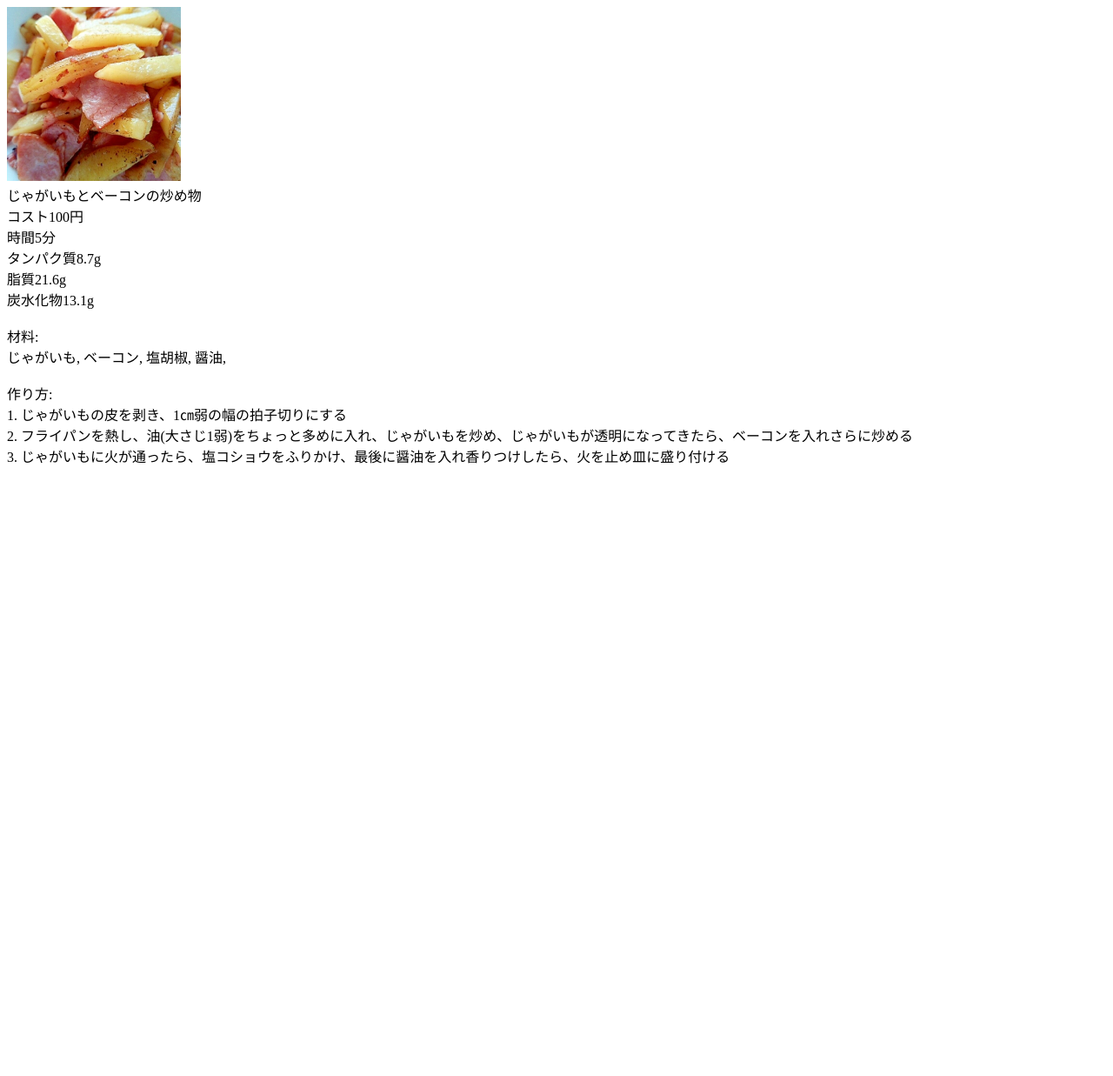
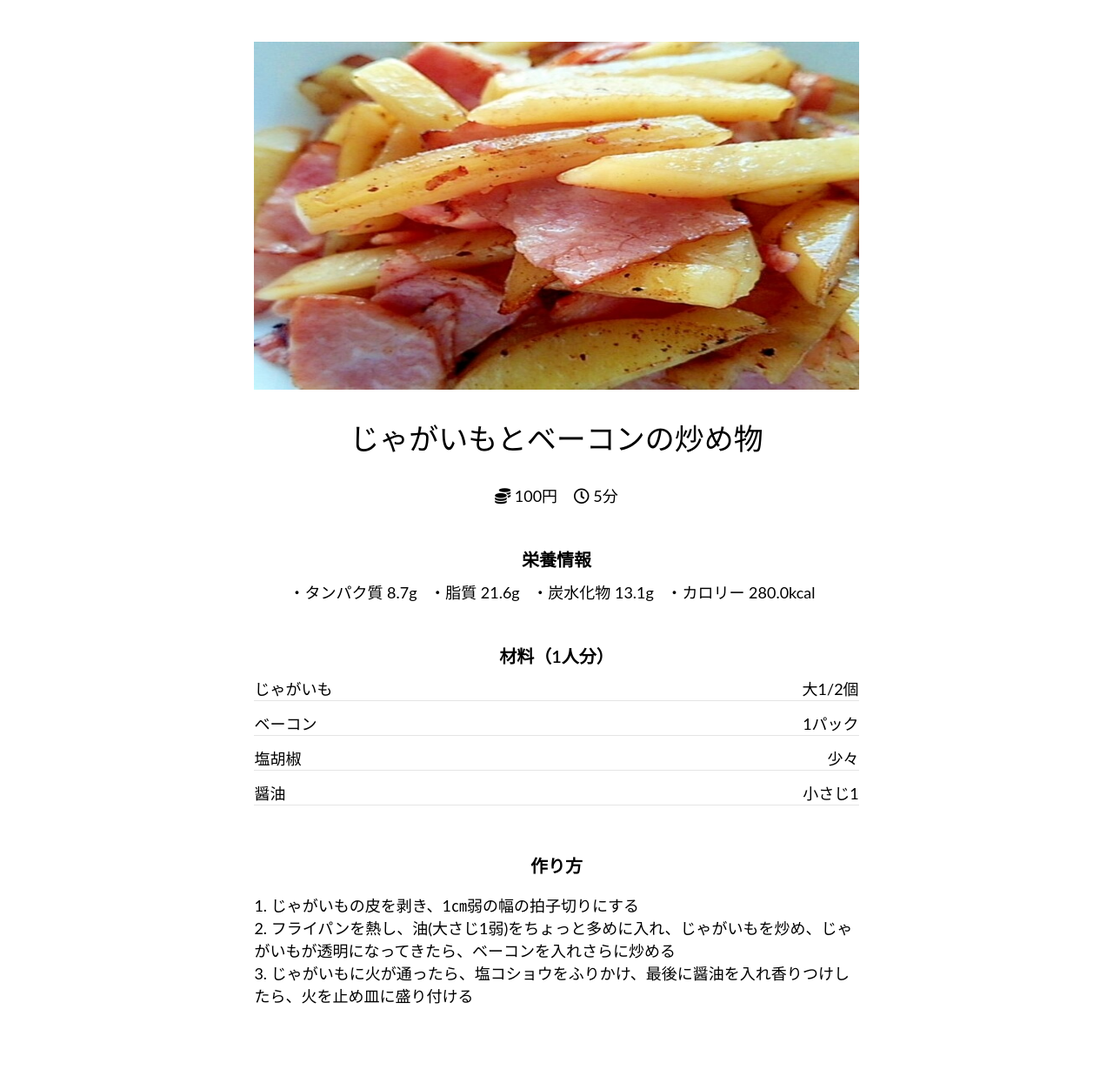
Before and after one commit to peko-29/recipe, a Django app: page /detail/5/ in a window 1280 px wide. Shown: the whole page at 87% size. Before the commit the page ends 533 px from the top, so only its background shows below. Run offline with Django 3.2, Linux system fonts and the light colour scheme; data comes from the database, SQL or seed files in the repository.

Commit message:
詳細画面のレイアウト

```diff
--- a/recipe/templates/recipe/detail.html
+++ b/recipe/templates/recipe/detail.html
@@ -3,53 +3,157 @@
     <head>
         <meta charset="UTF-8">
         <meta http-equiv="X-UA-Compatible" content="IE=edge">
-        <meta name="viewport" content="width=device-width, initial-scale=1.0">
+        <meta name="viewport" content="width=device-width,initial-scale=1.0">
+        <link rel="stylesheet" href="https://use.fontawesome.com/releases/v5.15.4/css/all.css" integrity="sha384-DyZ88mC6Up2uqS4h/KRgHuoeGwBcD4Ng9SiP4dIRy0EXTlnuz47vAwmeGwVChigm" crossorigin="anonymous">
         <title>{{ menus.name }}</title>
+
+        <style type="text/css">
+        @media screen and (max-width: 500px) {
+        body
+        {
+            font-size: 14px!important;
+        }
+        .main
+        {
+            padding-top:20px!important;
+            width:90%!important;
+            text-align:left;
+        }
+        .menu_name {
+            font-size:26px!important;
+        }
+        /*.howto_make{*/
+        /*    padding-top:10px;*/
+        /*}*/
+        .materials{
+            padding-top:14px;
+        }
+        .nutrition_info{
+            padding-top:14px;
+        }
+
+
+
+        }
+
+        body{
+            height:100%;
+            font-size: 18px;
+            font-weight: 400;
+            font-family: 'Lato', 'Noto Sans Japanese', sans-serif;
+            text-align:center;
+        }
+        .main{
+            padding-top:40px;
+            width:55%;
+            margin:0 auto 80px auto;
+        }
+
+        .menu_img{
+            height:400px;
+            width:100%;
+        }
+
+        .sub_title{
+            margin-bottom: 10px;
+            font-size: 20px;
+            font-weight: 600;
+        }
+
+        .menu_name{
+            font-size:34px;
+            font-weight: 400;
+            line-height: 1.4;
+        }
+        .fa-clock{
+            padding-left:14px;
+        }
+
+        .nutrition_info{
+            padding-top:26px;
+        }
+
+        .nut{
+            padding-right:10px;
+        }
+
+        .howto_make p{
+            text-align:left;
+        }
+
+        .material_name {
+            float:left;
+            clear: left;
+
+        }
+
+        .material_amount{
+            float:right;
+        }
+
+        .howto_make {
+            clear: left;
+        }
+
+        .material_detail{
+            border-bottom: #e5e5e5 solid 1px;
+            padding-bottom:5px;
+            margin-bottom:12px;
+        }
+        .materials{
+            padding-top:26px;
+        }
+
+        </style>
     </head>
 
     <body>
-        <div>
-            <img src="/{{ menus.img }}" style="width: 200px; height: auto;">
-        </div>
+        <div class = "main">
+                <div>
+                    <img src="/{{ menus.img }}"  class ="menu_img">
+                </div>
+                <div>
+                    <h2 class = "menu_name">{{ menus.name }}</h2>
+                    <div class = "cost_time">
+                        <i class="fas fa-coins"></i>
+                        {{ menus.cost }}円
 
-        <div>
-            {{menus.name }}
-        </div>
+                        <i class="far fa-clock"></i>
+                        {{ menus.time }}分
+                    </div>
+                </div>
 
-        <div>
-            コスト{{menus.cost}}円
-        </div>
 
-        <div>
-            時間{{menus.time }}分
-        </div>
 
-        <div>
-            タンパク質{{menus.protein }}g
-        </div>
+                <div class = "nutrition_info">
+                    <h3 class = "sub_title">栄養情報</h3>
+                    <span class = "nut">・タンパク質 {{ menus.protein }}g</span>
+                    <span class = "nut">・脂質 {{ menus.fat }}g</span>
+                    <span class = "nut">・炭水化物 {{ menus.carbohydrate }}g</span>
+                    <span class = "nut">・カロリー {{ menus.cal }}kcal</span>
+                </div>
 
-        <div>
-            脂質{{menus.fat }}g
-        </div>
 
-        <div>
-            炭水化物{{menus.carbohydrate}}g
-        </div>
+                <div class = "materials">
+                    <h3 class = "sub_title">材料（1人分）</h3>
+                    <div class = "material">
+                        {% for material in materials %}
+                        <div class = "material_detail">
+                            <span class =  "material_name">{{ material.name }}</span>
+                            <span class = "material_amount">{{ material.amount }}</span>
+                            </br>
+                        </div>
+                        {% endfor %}
+                    </div>
+                </div>
 
-        <br>
+                <br>
 
-        <div>
-            材料:<br>
-            {% for material in materials %}
-                {{ material.name }},
-            {% endfor %}
-        </div>
+                <div class = "howto_make">
+                    <h3 class = "sub_title">作り方</h3>
+                    <p>{{ menus.process | linebreaksbr }}</p>
 
-        <br>
-
-        <div>
-            作り方:<br>
-            {{ menus.process | linebreaksbr }}
-        </div>
+                </div>
+            </div>
     </body>
 </html>
--- a/recipe/views.py
+++ b/recipe/views.py
@@ -49,5 +49,10 @@ def index(request):
 
 def detail(request, menu_id):
     menus = Menu.objects.get(id = menu_id)
-    materials = menus.material_set.all()
-    return render(request, 'recipe/detail.html',{'menus':menus, 'materials': materials})
+    materials = []
+    search_keys = list(Menu_Material.objects.filter(menu=menu_id).values('material', 'amount'))
+    for key in search_keys:
+        material_name = str(Material.objects.get(id=key['material']))
+        materials.append({'name':material_name, 'amount':key['amount']})
+
+    return render(request, 'recipe/detail.html',{'menus':menus,'materials':materials})
```
